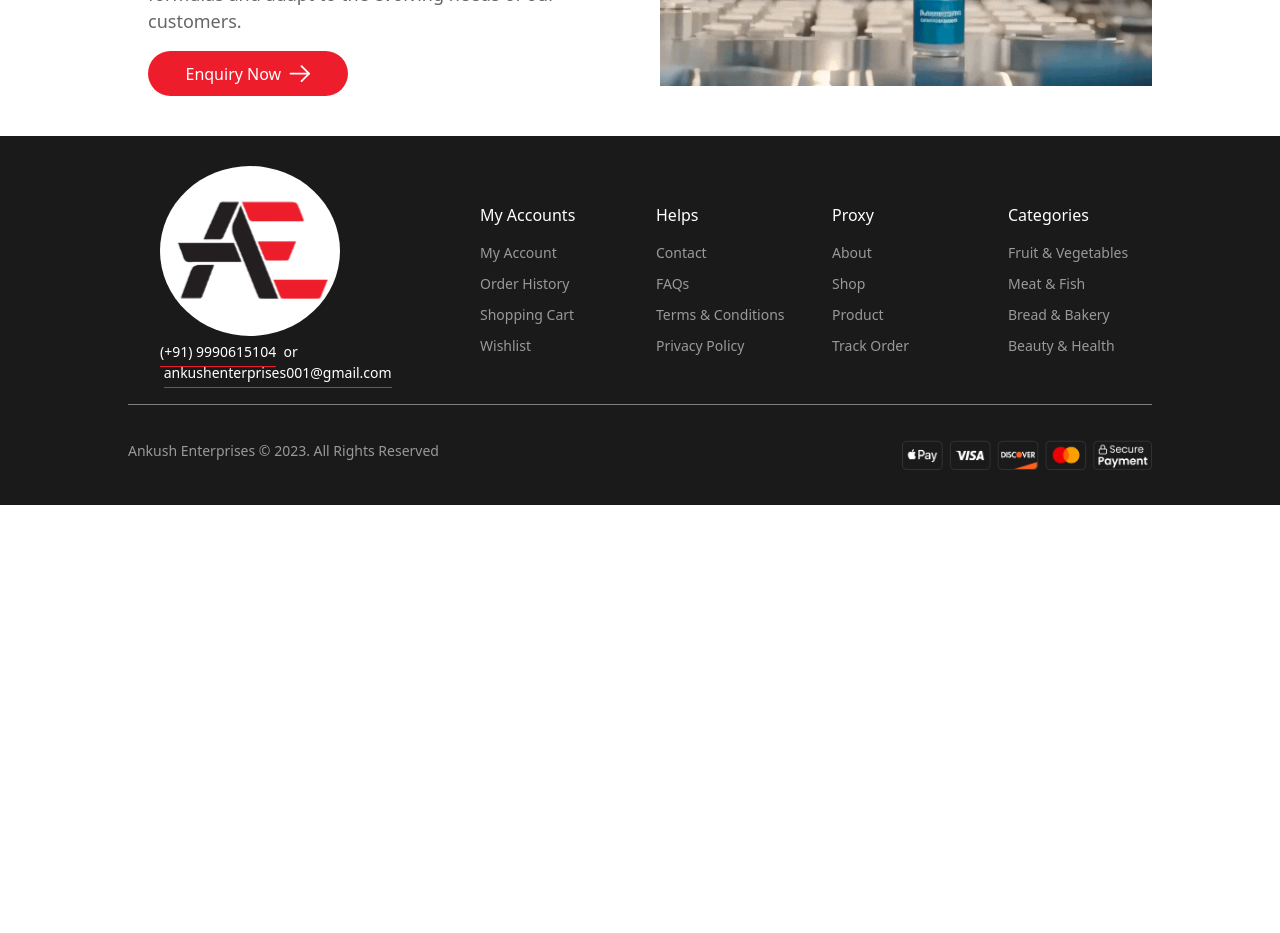
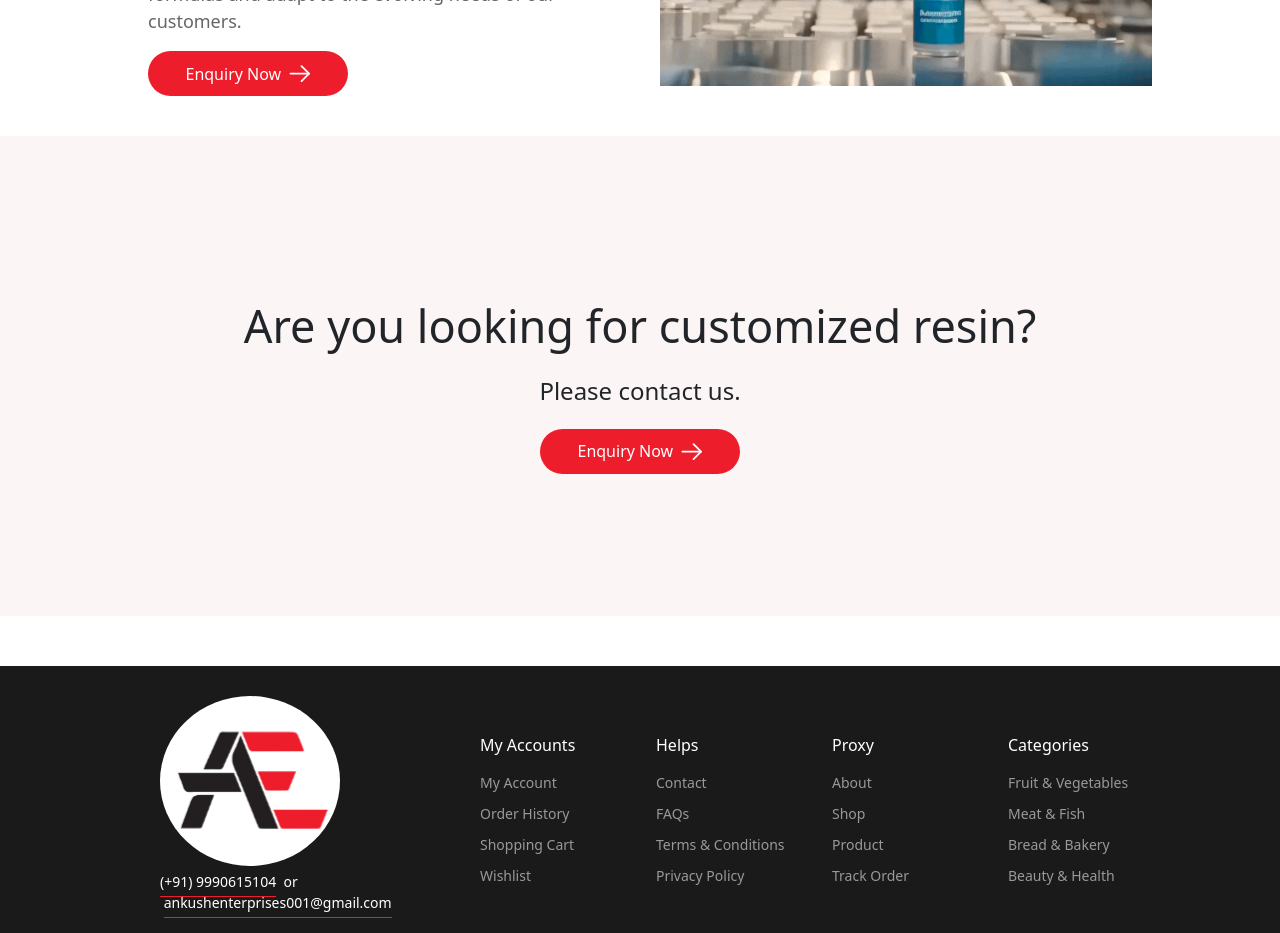
Before and after one commit to mohitpanchal09/ankushenterprises, a React (Vite) app: page /about-us in a window 1280 px wide. Shown: the part 1560-2493 px from the top of the page. Before the commit the page ends 2065 px from the top, so only its background shows below. Built offline with nearby package versions, Linux system fonts and the light colour scheme.

Commit message:
newsletter

```diff
--- /dev/null
+++ b/src/Newsletter.jsx
@@ -0,0 +1,87 @@
+// import { Send } from "@material-ui/icons";
+import styled from "styled-components";
+import { mobile } from "./responsive";
+import React from "react";
+import { Link } from "react-router-dom";
+
+const Container = styled.div`
+  height: 60vh;
+  background-color: #fcf5f5;
+  margin-bottom: 50px;
+  display: flex;
+  align-items: center;
+  justify-content: center;
+  flex-direction: column;
+`;
+const Title = styled.h1`
+  font-size: 45px;
+  margin: 20px;
+  text-align: center;
+
+  ${mobile({ fontSize: "30px" })}
+`;
+const Desc = styled.div`
+  font-size: 24px;
+  font-weight: 300;
+  margin-bottom: 20px;
+  ${mobile({ textAlign: "center" })}
+`;
+const InputContainer = styled.div`
+  width: 50%;
+  height: 40px;
+  background-color: white;
+  display: flex;
+  justify-content: space-between;
+  border: 1px solid lightgray;
+  ${mobile({ width: "80%" })}
+`;
+const Input = styled.input`
+  border: none;
+  flex: 8;
+  padding-left: 20px;
+`;
+const Button = styled.button`
+  border: none;
+  background-color: #ed1d2b;
+  color: white;
+
+  flex: 1;
+`;
+
+const Newsletter = () => {
+  return (
+    <Container>
+      <Title>Are you looking for customized resin?</Title>
+      <Desc>Please contact us.</Desc>
+      <Link to="/contact-us" style={{ textDecoration: "none" }}>
+        <button className="enquiry-button">
+          Enquiry Now &nbsp;{" "}
+          <svg
+            width="21"
+            height="17"
+            viewBox="0 0 21 17"
+            fill="none"
+            xmlns="http://www.w3.org/2000/svg"
+          >
+            <path
+              d="M20.0377 8.59497H1.45282"
+              stroke="white"
+              stroke-width="1.85849"
+              stroke-linecap="round"
+              stroke-linejoin="round"
+            />
+            <path
+              d="M12.5418 1.13L20.0378 8.5937L12.5418 16.0586"
+              stroke="white"
+              stroke-width="1.85849"
+              stroke-linecap="round"
+              stroke-linejoin="round"
+            />
+          </svg>
+        </button>
+      </Link>
+    </Container>
+  );
+};
+
+export default Newsletter;
--- a/src/pages/AboutUs.jsx
+++ b/src/pages/AboutUs.jsx
@@ -11,6 +11,7 @@ import AboutUsFirst from "../components/aboutusfirst/AboutUsFirst";
 import aboutusesecond from "../assets/aboutusesecond.png";
 import chemicals from "../assets/chemicals.webp";
 import { Link } from "react-router-dom";
+import Newsletter from "../Newsletter";
 export default function AboutUs() {
   return (
     <>
@@ -145,6 +146,7 @@ export default function AboutUs() {
           <img src={aboutusesecond} alt="" />
         </div>
       </div>
+      <Newsletter />
       <Footer />
     </>
   );
```
